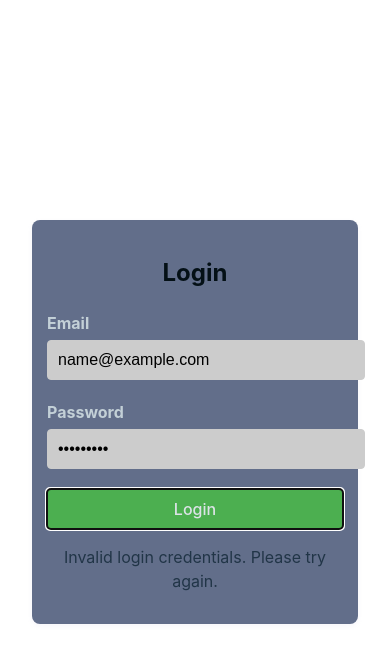
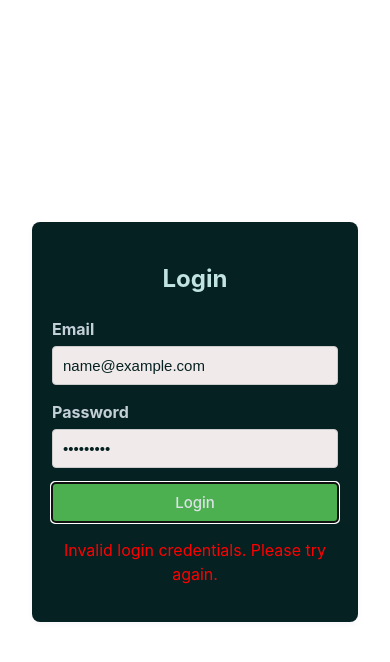
Before and after one commit to IsabelDH/sneakershop_vue, a Vue app: page /login in a window 390 px wide. Both pictures are taken after typing "name@example.com", "Sample123" into the empty fields and a click on the button "Login". Shown: the top 662 px of the page. Built offline with nearby package versions, Linux system fonts and the light colour scheme; no server answers.

Commit message:
feat: added correct router to online link

```diff
--- a/src/App.vue
+++ b/src/App.vue
@@ -14,6 +14,9 @@ onMounted(() => {
 
 <template>
   <div>
+    <!-- <div id="app">
+       <Register />
+    </div> -->
     <Login v-if="!isLoggedIn" />
     <Dashboard v-if="isLoggedIn" />
   </div>
--- a/src/components/Dashboard.vue
+++ b/src/components/Dashboard.vue
@@ -1,13 +1,19 @@
 <script>
-    export default {
-    name: "Dashboard",
-    };
+export default {
+  methods: {
+    logout() {
+      localStorage.removeItem("token");
+      this.$router.push("/");
+    },
+  },
+};
 </script>
 
 <template>
     <div class="dashboard">
-      <h1>Welcome to the Dashboard</h1>
-    </div>
+    <h1>Welkom op het Dashboard!</h1>
+    <button @click="logout">Uitloggen</button>
+  </div>
   </template>
 
   <style scoped>
--- a/src/components/Login/LoginUser.vue
+++ b/src/components/Login/LoginUser.vue
@@ -6,18 +6,21 @@
       return {
         email: '',
         password: '',
+        name: '',
         error: null,
       };
     },
     methods: {
       async login() {
         try {
-          const response = await axios.post('http://localhost:5000/login', {
+          const response = await axios.post('https://sneakershop-6lmk.onrender.com/api/v1/users/login', {
             email: this.email,
             password: this.password,
           });
 
-          localStorage.setItem('token', response.data.token);
+
+          const token = response.data.token;
+          localStorage.setItem("token", token);
 
           // Redirect na succesvol inloggen
           this.$router.push('/dashboard');
@@ -32,7 +35,7 @@
   <template>
     <div class="login">
       <h2>Login</h2>
-      <form @submit.prevent="login">
+      <form @submit.prevent="login" name="loginForm">
         <div class="input-group">
           <label for="email">Email</label>
           <input
@@ -56,30 +59,28 @@
       </div>
 
       <button type="submit">Login</button>
-        <p v-if="error">{{ error }}</p>
+        <p v-if="error" style="color:red;">{{ error }}</p>
       </form>
     </div>
   </template>
 
   <style>
-
   .login {
-  max-width: 100%;
+    max-width: 130%;
     margin: 20px auto;
-  padding: 20px;
-  background-color: #626e8a;
+    padding: 40px;
+    background-color: #062121;
     border-radius: 8px;
     box-shadow: 0 2px 5px rgba(166, 167, 214, 0.1);
     display: flex;
     flex-direction: column;
     justify-content: center;
-
   }
 
   h2 {
     text-align: left;
     margin-bottom: 20px;
-  color: #041016;
+    color: #c1e4e3;
   }
 
   .input-group {
@@ -95,12 +96,14 @@ label {
   }
 
   input {
-  width: 20%;
+    width: 100%;
     padding: 10px;
     font-size: 16px;
     border: 1px solid #ccc;
     border-radius: 4px;
-  background-color: #ccc;
+    background-color: #f1eaea;
+    color: #062121;
+    box-sizing: border-box;
   }
 
   button {
@@ -119,21 +122,40 @@ button:hover {
   }
 
   .error {
-  color: red;
-  font-size: 14px;
+    color: rgb(205, 29, 52);
+    font-size: 12px;
     text-align: center;
     margin-top: 10px;
   }
 
   @media(max-width: 650px) {
     .login {
-    max-width: 500px;
+      max-width: 400px;
       padding: 15px;
     }
 
-  input {
-    width: 100%;
+    h2 {
+      font-size: 1.5rem;
     }
 
+    input, button {
+      width: 100%;
+      font-size: 14px;
+    }
+
+    .input-group {
+      margin-bottom: 15px;
+    }
+  }
+
+  @media(max-width: 1000px) {
+    .login {
+      max-width: 500px;
+      padding: 20px;
+    }
+
+    input, button {
+      font-size: 15px;
+    }
   }
   </style>
--- a/src/main.js
+++ b/src/main.js
@@ -1,7 +1,7 @@
 import { createApp } from 'vue';
 import './style.css';
 import App from './App.vue';
-import router from './router';
+import router from './router/index';
 
 const app = createApp(App);
 
--- a/src/router/index.js
+++ b/src/router/index.js
@@ -2,33 +2,46 @@ import { createRouter, createWebHistory } from 'vue-router';
 import Login from '../components/Login/LoginUser.vue';
 import Dashboard from '../components/Dashboard.vue';
 
+// Definieer je routes
 const routes = [
+  {
+    path: '/',
+    name: 'Home',
+    component: Login, // Dit kan de loginpagina zijn of een andere component
+  },
   {
     path: '/login',
     name: 'Login',
-    component: Login
+    component: Login,
   },
   {
     path: '/dashboard',
     name: 'Dashboard',
     component: Dashboard,
-    meta: { requiresAuth: true }
+    meta: { requiresAuth: true },  // Geeft aan dat deze route een inlog vereist
   },
 ];
 
+// Maak de router aan
 const router = createRouter({
   history: createWebHistory(),
-  routes
+  routes,  // Voeg de gedefinieerde routes toe aan de router
 });
 
+// Router Guard - Voordat elke route wordt bezocht
+router.beforeEach((to, from, next) => {
+  const isAuthenticated = !!localStorage.getItem("token");
 
-router.beforeEach((to, from, next) => {
-  const token = localStorage.getItem('token');
-
-  if (to.matched.some(record => record.meta.requiresAuth) && !token) {
-  } else {
-
-    next();
+  // Als de gebruiker al is ingelogd en naar de loginpagina probeert te gaan, redirect naar /dashboard
+  if (to.path === '/' && isAuthenticated) {
+    next('/dashboard');
+  }
+  // Als de gebruiker naar de /dashboard route probeert te gaan zonder ingelogd te zijn, redirect naar /login
+  else if (to.path === '/dashboard' && !isAuthenticated) {
+    next('/login');
+  }
+  else {
+    next(); // Ga door naar de gevraagde route
   }
 });
 
--- a/vite.config.js
+++ b/vite.config.js
@@ -1,7 +1,17 @@
-import { defineConfig } from 'vite'
-import vue from '@vitejs/plugin-vue'
+import { defineConfig } from 'vite';
+import vue from '@vitejs/plugin-vue';
 
 // https://vite.dev/config/
 export default defineConfig({
   plugins: [vue()],
-})
+  server: {
+    proxy: {
+      '/api': {
+        target: 'https://sneakershop-6lmk.onrender.com', // API server
+        changeOrigin: true, // Verandert de origin van het verzoek
+        secure: false, // Als je met een zelfondertekend certificaat werkt, stel dit in op false
+        rewrite: (path) => path.replace(/^\/api/, ''), // Zorg ervoor dat /api correct wordt doorgegeven
+      },
+    },
+  },
+});
```
Lines whose indentation alone changed are shown as unchanged.
